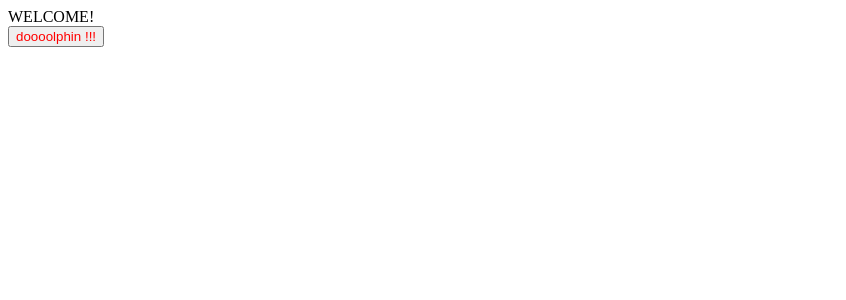
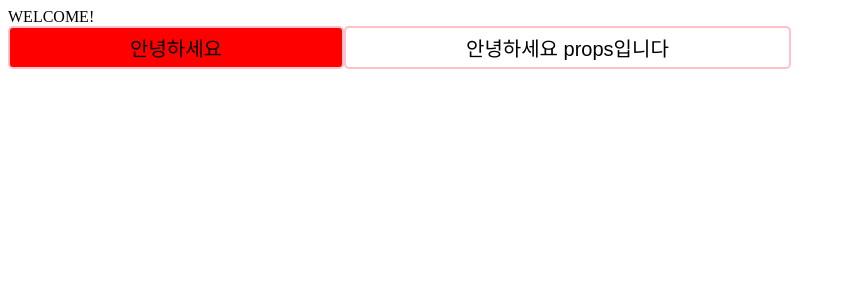
Before and after one commit to doooolphin/frontend, a React app: page / in a window 1280 px wide. Shown: the top 300 px of the page, without its empty margins (0-846 px from the left). Built offline with nearby package versions, Linux system fonts and the light colour scheme.

Commit message:
[ADD] css props
상세내용
- yarn 파일 제거
- babel-plugin, eslint-plugin install
- css props 테스트 완료

```diff
--- a/src/App.jsx
+++ b/src/App.jsx
@@ -6,6 +6,7 @@ import TestEmotion from './TestEmotion';
 createRoot(document.querySelector('#app')).render(
   <React.StrictMode>
     <Main />
-    <TestEmotion />
+    <TestEmotion>안녕하세요</TestEmotion>
+    <TestEmotion primary>안녕하세요 props입니다</TestEmotion>
   </React.StrictMode>
 );
--- a/src/TestEmotion.jsx
+++ b/src/TestEmotion.jsx
@@ -1,16 +1,21 @@
-import React from 'react';
-import styled from '@emotion/styled';
+import styled, { css } from 'styled-components';
 
-const Button = styled.button`
-  color: red;
+//스타일 설정
+const TestEmotion = styled.button`
+  background-color: red;
+  // color: white;
+  font-size: 20px;
+  padding: 0.25em 6em;
+  border: solid 2px pink;
+  cursor: pointer;
+  border-radius: 5px;
+  margin-bottom: 10px;
+  ${(props) =>
+    props.primary && //primary 가 존재할 경우
+    css`
+      background-color: white;
+      color: black;
+    `}
 `;
 
-const testEmotion = () => {
-  return (
-    <div>
-      <Button>doooolphin !!!</Button>
-    </div>
-  );
-};
-
-export default testEmotion;
+export default TestEmotion;
```
Also changed, not shown: package.json (+6 -3 lines), .babelrc (added), 2 other files (tests, documents, lock files or other folders).
